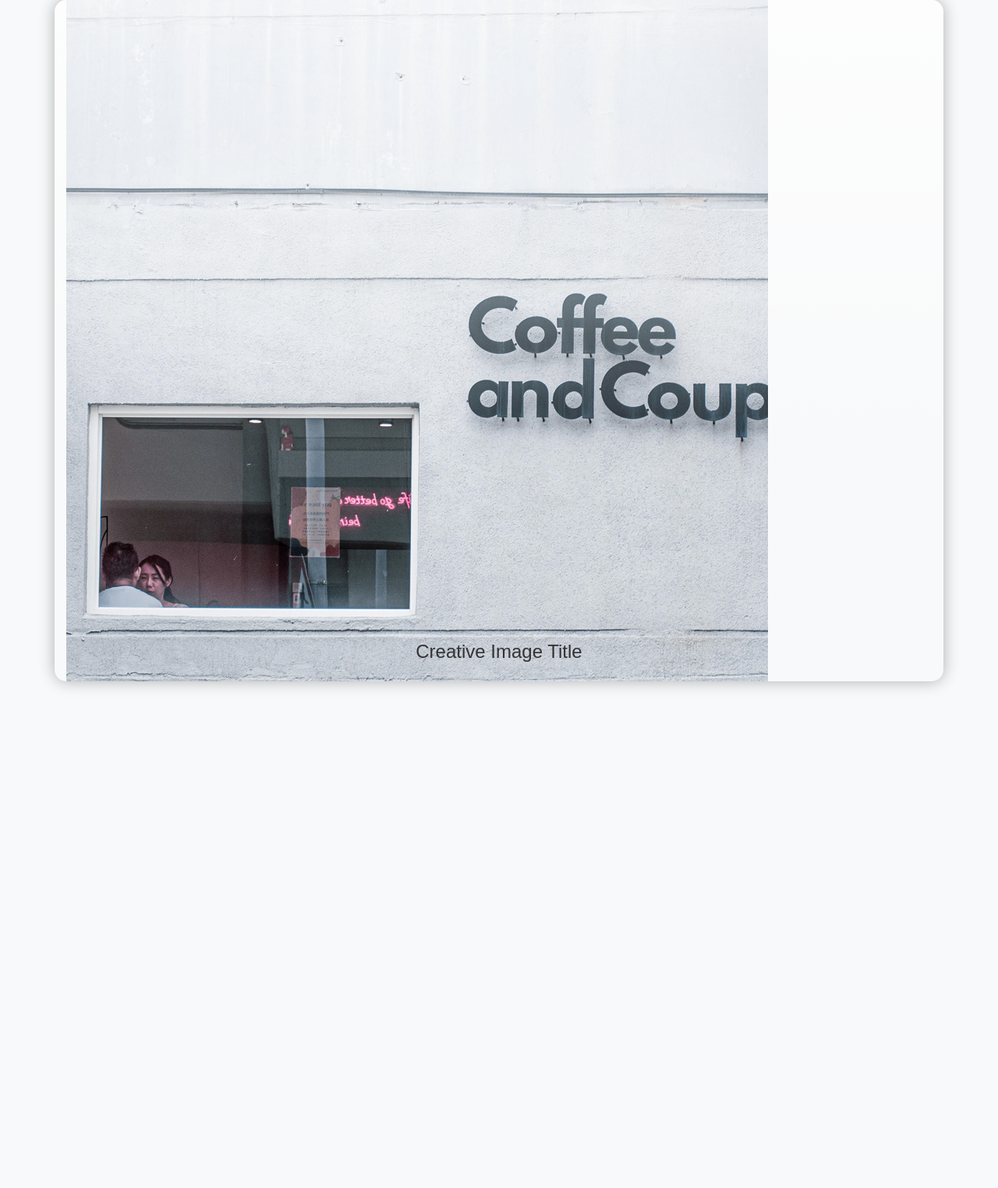
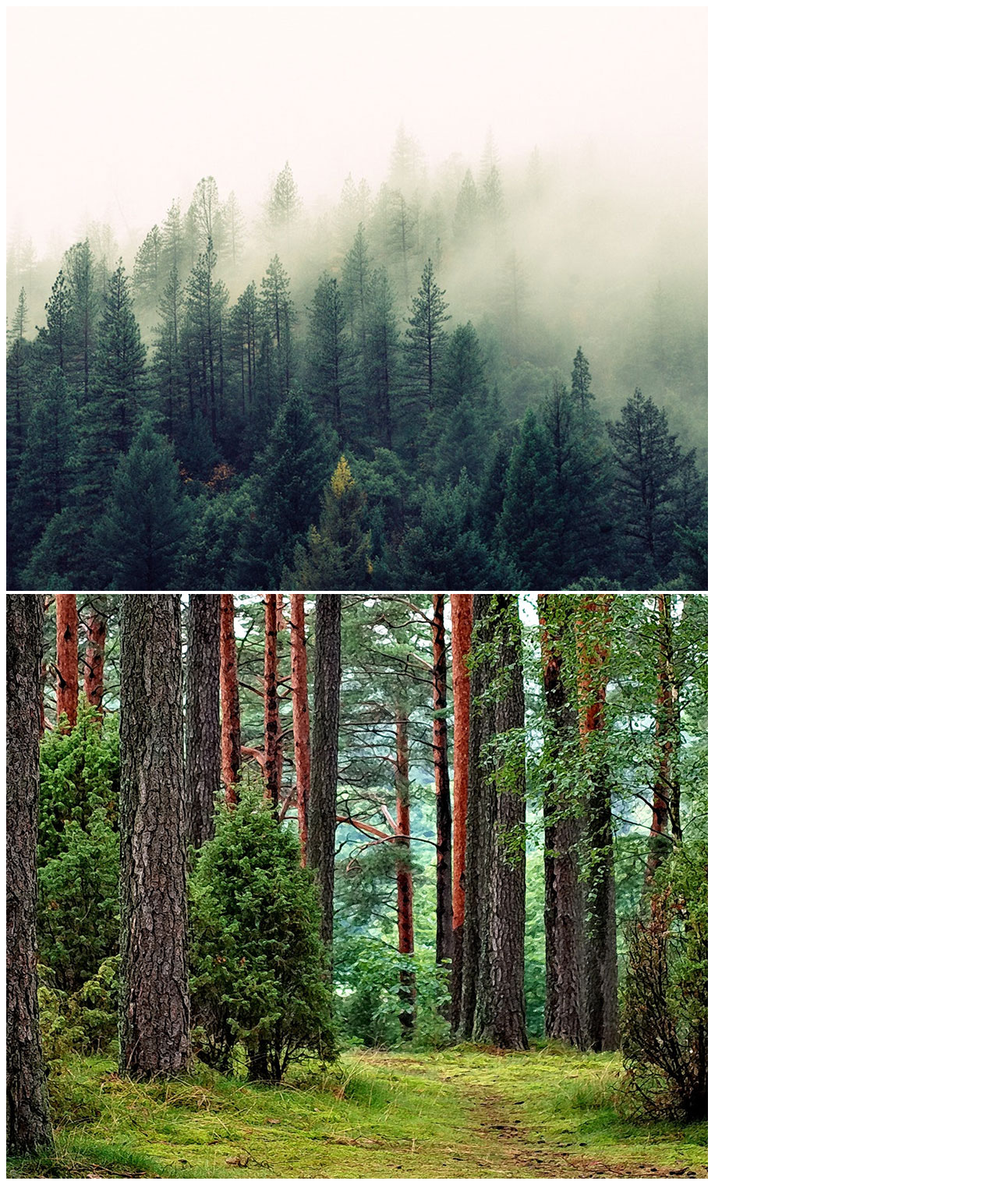
Before and after one commit to dhanyacm/peacockframes, a Jekyll site: the page life.html, which Jekyll copies as it is, in a window 1280 px wide. Shown: the whole page at 78% size. Built offline with Jekyll 4.4.1, drawn with Linux system fonts in a browser that asks for light colours; comment, search, counter and statistics services are not loaded; before the commit the page ends 952 px from its top, so only the background shows below that.

Commit message:
Update life.html

```diff
--- a/life.html
+++ b/life.html
@@ -3,54 +3,51 @@
 <head>
     <meta charset="UTF-8">
     <meta name="viewport" content="width=device-width, initial-scale=1.0">
-    <title>Creative Image Display</title>
-    <link rel="stylesheet" href="https://stackpath.bootstrapcdn.com/bootstrap/4.5.2/css/bootstrap.min.css">
-    <style>
-        body {
-            background-color: #f8f9fa;
-        }
-
-        .creative-image-container {
-            position: relative;
-            overflow: hidden;
-            border-radius: 15px;
-            box-shadow: 0 0 20px rgba(0, 0, 0, 0.3);
-            margin-bottom: 30px;
-        }
-
-        .creative-image-overlay {
-            position: absolute;
-            top: 0;
-            left: 0;
-            width: 100%;
-            height: 100%;
-            background: linear-gradient(to bottom, rgba(255, 255, 255, 0.7) 0%, rgba(255, 255, 255, 0) 70%);
-            pointer-events: none;
-        }
-
-        .creative-image-text {
-            position: absolute;
-            bottom: 20px;
-            left: 50%;
-            transform: translateX(-50%);
-            text-align: center;
-            color: #333;
-            font-size: 1.5em;
-            font-family: 'Arial', sans-serif;
-        }
-    </style>
+    <title>Image Gallery</title>
+    <link rel="stylesheet" href="https://cdnjs.cloudflare.com/ajax/libs/lightgallery/2.10.0/css/lightgallery.min.css">
 </head>
 <body>
 
-<div class="container">
-    <div class="row mb-5">
-        <div class="col-md-12 creative-image-container">
-            <img src="images/img_2.jpg" alt="Creative Image" class="img-fluid">
-            <div class="creative-image-overlay"></div>
-            <div class="creative-image-text">Creative Image Title</div>
-        </div>
-    </div>
-</div>
+<div class="row" id="lightgallery"></div>
+
+<script src="https://code.jquery.com/jquery-3.6.4.min.js"></script>
+<script src="https://cdnjs.cloudflare.com/ajax/libs/lightgallery/2.10.0/js/lightgallery.min.js"></script>
+<script src="https://cdnjs.cloudflare.com/ajax/libs/lightgallery/2.10.0/js/lg-thumbnail.min.js"></script>
+<script src="https://cdnjs.cloudflare.com/ajax/libs/lightgallery/2.10.0/js/lg-fullscreen.min.js"></script>
+<script src="https://cdnjs.cloudflare.com/ajax/libs/lightgallery/2.10.0/js/lg-zoom.min.js"></script>
+
+<script>
+    // Define image data (replace with your image file names)
+    var imageData = [
+        { src: "images/big-images/nature_big_1.jpg", thumb: "images/nature_small_1.jpg", description: "Lorem ipsum dolor sit amet, consectetur adipisicing elit." },
+        { src: "images/big-images/nature_big_2.jpg", thumb: "images/nature_small_2.jpg", description: "Lorem ipsum dolor sit amet, consectetur adipisicing elit." },
+        // Add more image data as needed
+    ];
+
+    // Function to dynamically generate HTML for the image gallery
+    function generateGallery() {
+        var galleryHtml = '';
+        for (var i = 0; i < imageData.length; i++) {
+            galleryHtml += '<div class="col-sm-6 col-md-4 col-lg-3 col-xl-3 item" data-aos="fade" data-src="' + imageData[i].src + '" data-sub-html="<h4>Fading Light</h4><p>' + imageData[i].description + '</p>">';
+            galleryHtml += '<a href="#"><img src="' + imageData[i].thumb + '" alt="Image" class="img-fluid"></a>';
+            galleryHtml += '</div>';
+        }
+        document.getElementById('lightgallery').innerHTML = galleryHtml;
+    }
+
+    // Call the function to generate the gallery
+    generateGallery();
+
+    // Initialize lightGallery
+    $(document).ready(function() {
+        $('#lightgallery').lightGallery({
+            thumbnail: true,
+            animateThumb: false,
+            showThumbByDefault: false,
+            download: false,
+        });
+    });
+</script>
 
 </body>
 </html>
```
